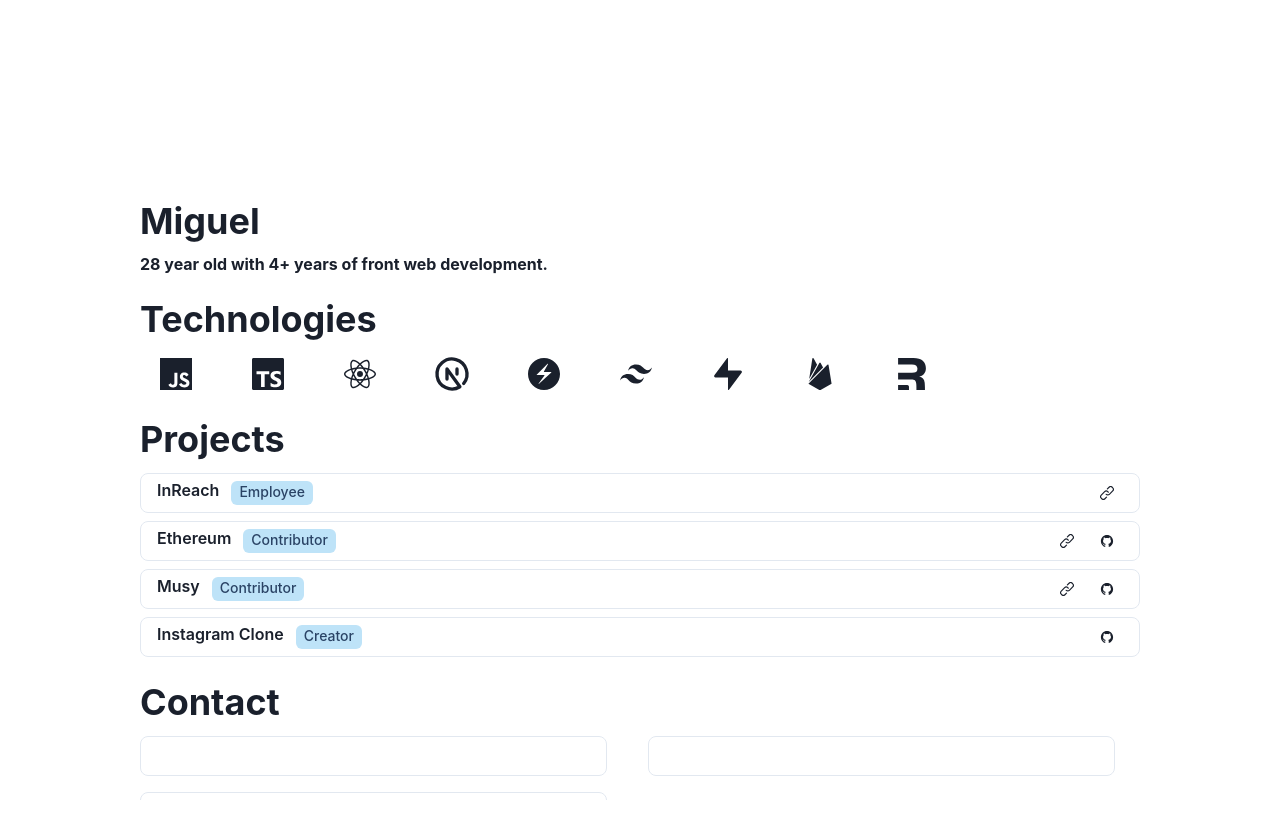
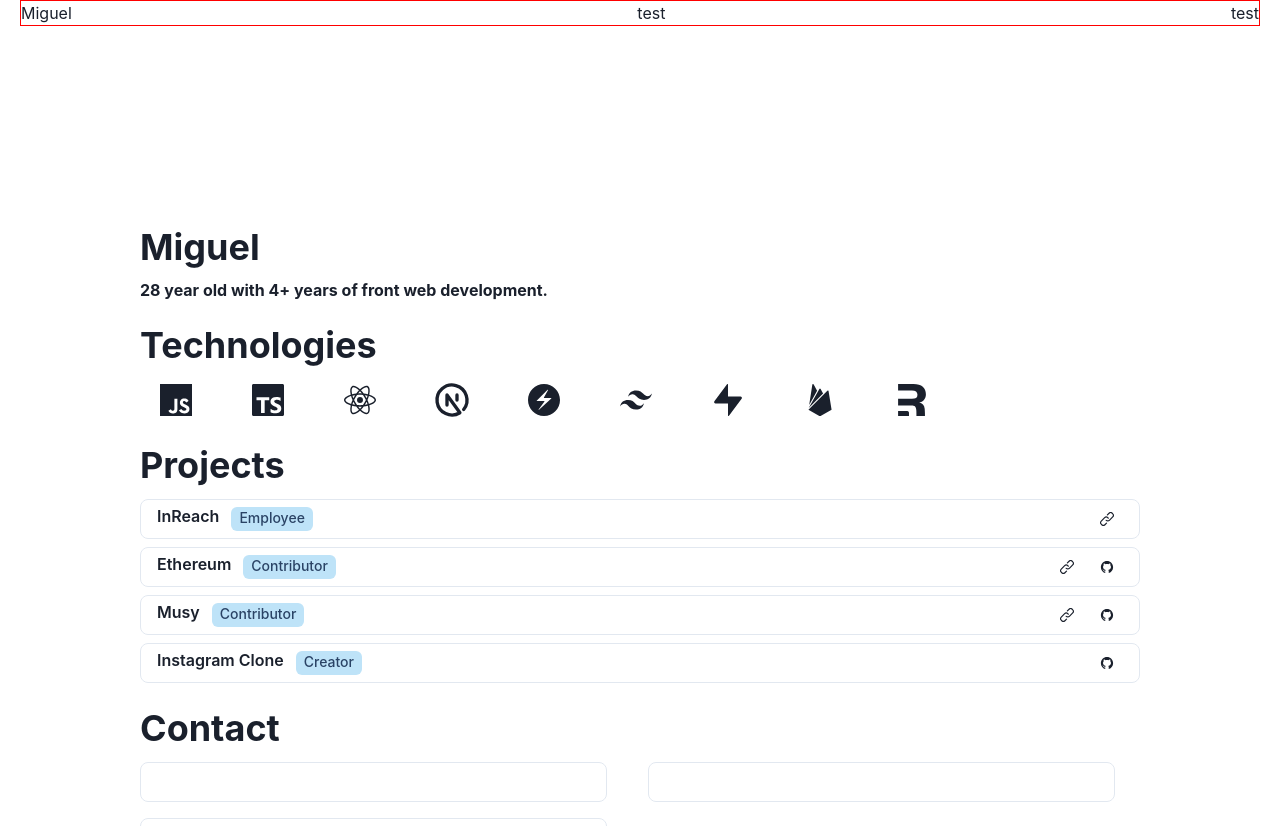
Before and after one commit to ImMiguelP/Port, a Next.js app: page / in a window 1280 px wide. Before the commit the page ends 800 px from the top, so only its background shows below. Built offline with nearby package versions, Linux system fonts and the light colour scheme; some icons are missing.

Commit message:
chore:add nav

```diff
--- /dev/null
+++ b/src/components/NavBar/Nav.tsx
@@ -0,0 +1,14 @@
+import { HStack, Text } from '@chakra-ui/react'
+import React from 'react'
+
+const Nav = () => {
+  return (
+    <HStack mx={5} border={"1px solid red"} justifyContent={"space-between"}>
+        <Text>Miguel</Text>
+        <Text>test</Text>
+        <Text>test</Text>
+    </HStack>
+  )
+}
+
+export default Nav
--- a/src/pages/_app.tsx
+++ b/src/pages/_app.tsx
@@ -1,3 +1,4 @@
+import Nav from '@/components/NavBar/Nav'
 import '@/styles/globals.css'
 import { ChakraProvider } from '@chakra-ui/react'
 import type { AppProps } from 'next/app'
@@ -5,6 +6,7 @@
 export default function App({ Component, pageProps }: AppProps) {
   return (
     <ChakraProvider>
+      <Nav />
     <Component {...pageProps} />
     </ChakraProvider>
   )
```
